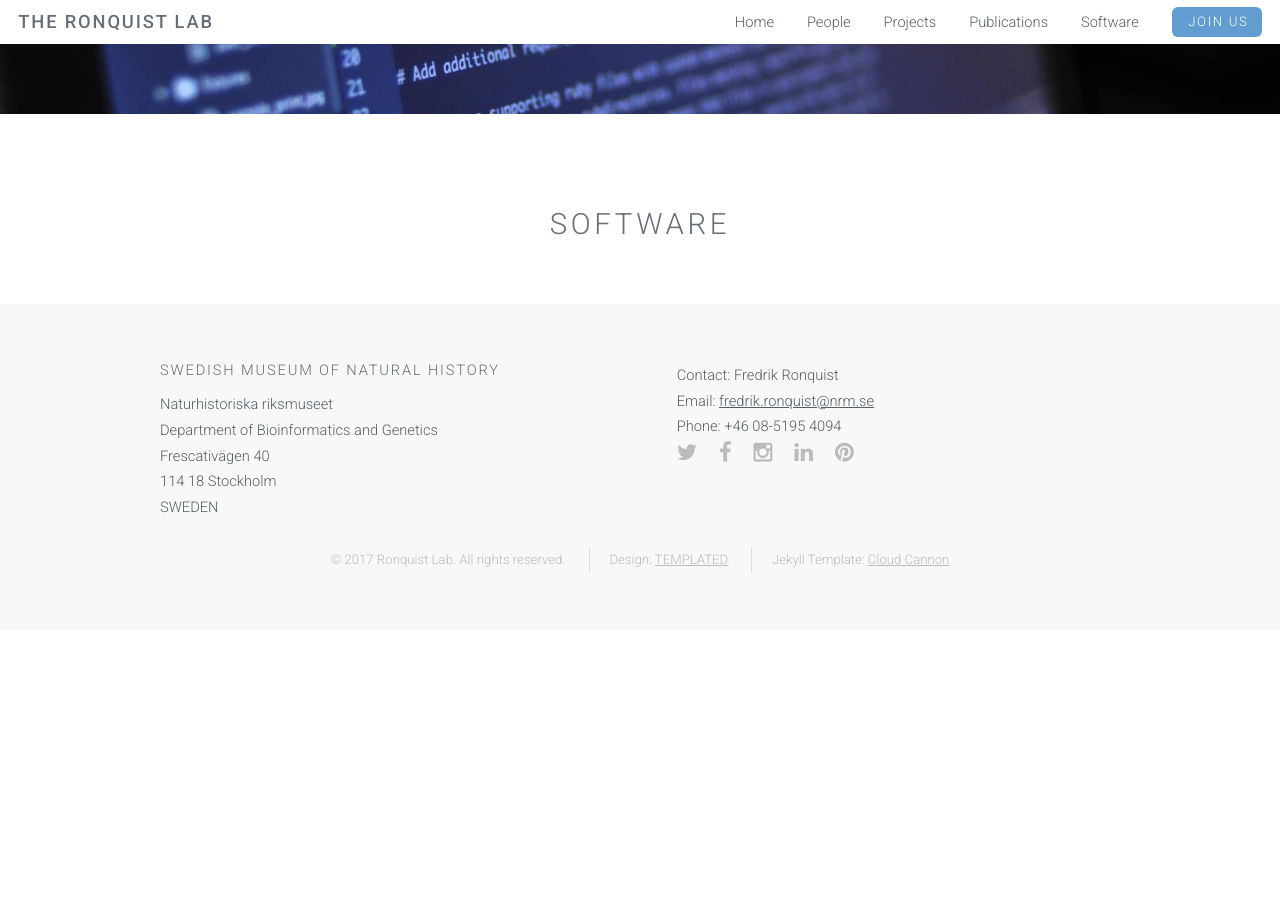
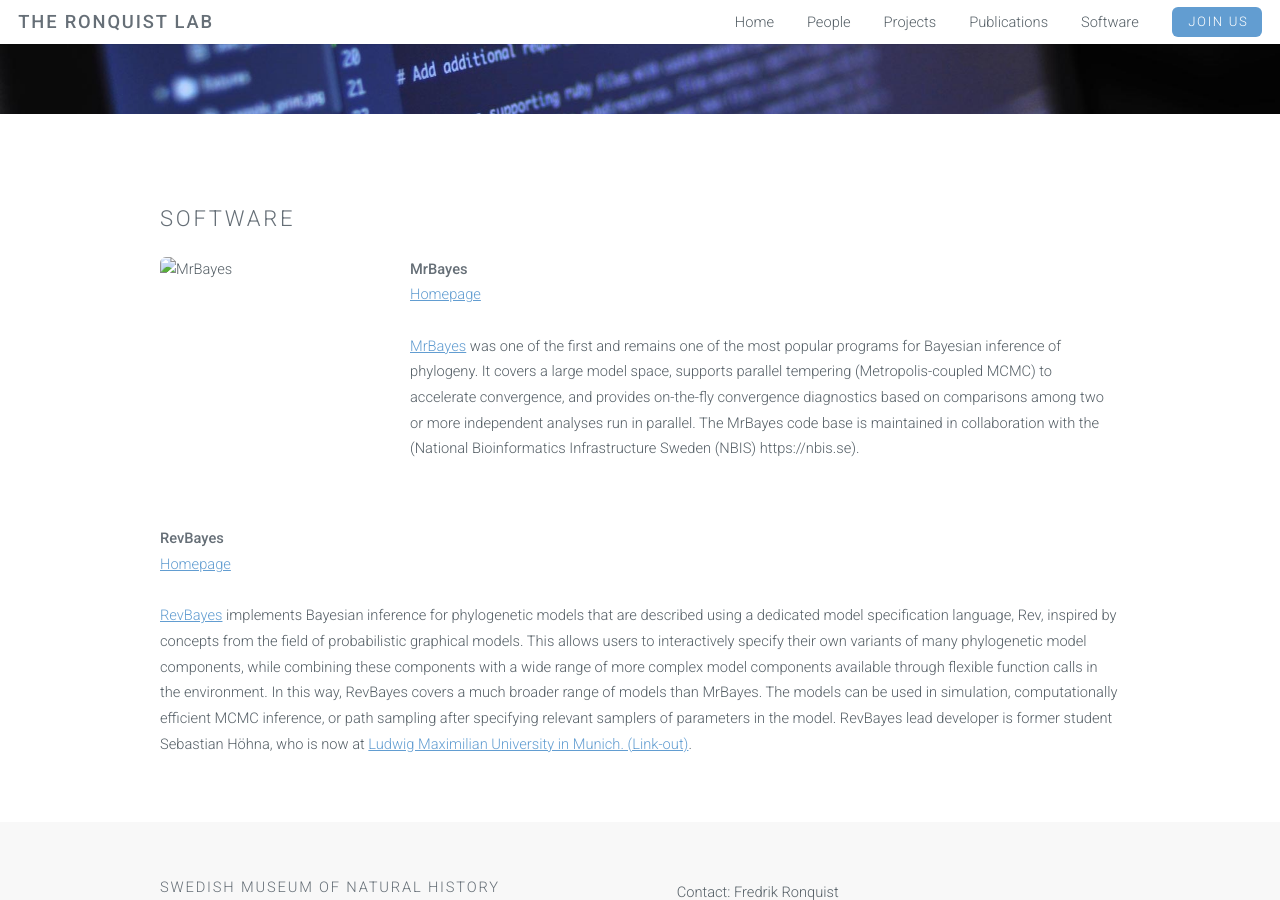
Before and after one commit to ronquistlab/ronquistlab.github.io, a Jekyll site: the page built from software.html, in a window 1280 px wide and 900 px high, scrolled down 341 px. Built offline with Jekyll 4.4.1, drawn with Linux system fonts in a browser that asks for light colours; before the commit the page ends 972 px from its top, so only the background shows below that.

Commit message:
Updates.

```diff
--- a/software.html
+++ b/software.html
@@ -5,9 +5,64 @@ layout: default
 </section>
 
 <section id="main" class="wrapper banner">
-      <header class="major">
-        <h2>Software</h2>
-      </header>
-      <div class="container">
-      </div>
+<!--  <header class="major">
+    <h2>Software</h2>
+  </header>-->
+  <div class="container">
+
+    <h2>Software</h2>
+
+    <img id="mrbayes" class="image portrait" src="" alt="MrBayes" width="200"/>
+
+    <p><strong>MrBayes</strong>
+
+      <br />
+      <a href="https://mrbayes.net">Homepage</a>
+      <br />
+      <br />
+
+      <a href="https://mrbayes.net">MrBayes</a> was one of the first and remains
+      one of the most popular programs for Bayesian inference of
+      phylogeny. It covers a large model space, supports parallel
+      tempering (Metropolis-coupled MCMC) to accelerate convergence,
+      and provides on-the-fly convergence diagnostics based on
+      comparisons among two or more independent analyses run in
+      parallel. The MrBayes code base is maintained in collaboration
+      with the (National Bioinformatics Infrastructure Sweden (NBIS)
+      https://nbis.se).
+
+    </p>
+
+    <div class="hr-section"></div>
+
+
+    <p><strong>RevBayes</strong>
+
+      <br />
+      <a href="https://revbayes.com">Homepage</a>
+      <br />
+      <br />
+
+      <a href="https://revbayes.com">RevBayes</a> implements Bayesian
+      inference for phylogenetic models that are described using a
+      dedicated model specification language, Rev, inspired by
+      concepts from the field of probabilistic graphical models. This
+      allows users to interactively specify their own variants of many
+      phylogenetic model components, while combining these components
+      with a wide range of more complex model components available
+      through flexible function calls in the environment. In this way,
+      RevBayes covers a much broader range of models than MrBayes. The
+      models can be used in simulation, computationally efficient MCMC
+      inference, or path sampling after specifying relevant samplers
+      of parameters in the model. RevBayes lead developer is former
+      student Sebastian Höhna, who is now
+      at <a href="https://hoehnalab.github.io/">Ludwig Maximilian
+      University in Munich. (Link-out)</a>.
+
+    </p>
+
+    <div class="hr-section"></div>
+
+
+  </div>
 </section>
```
